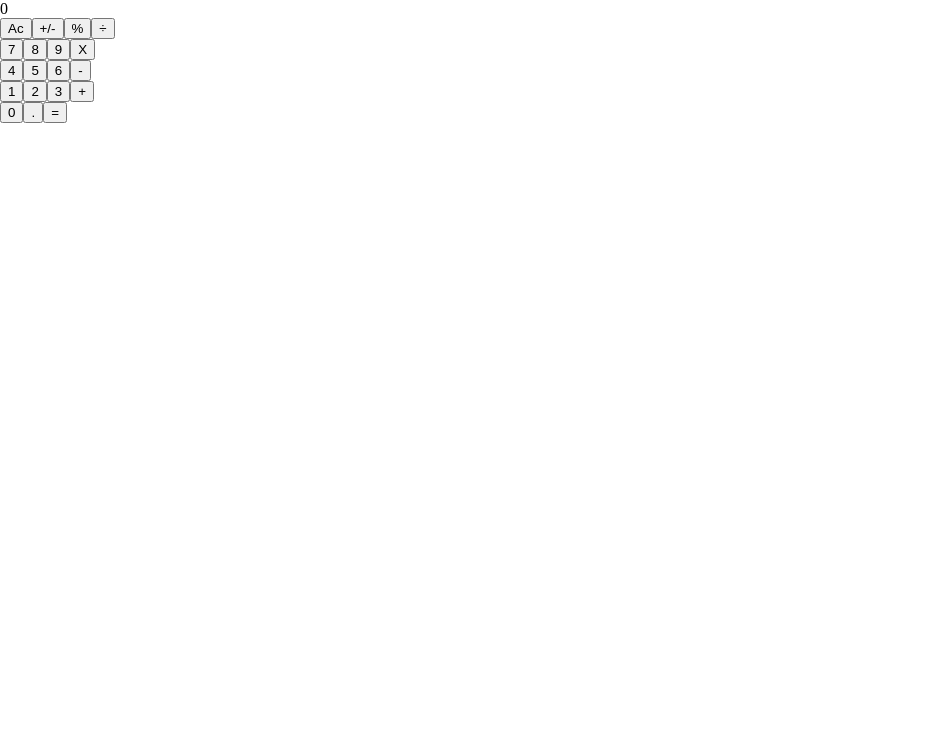
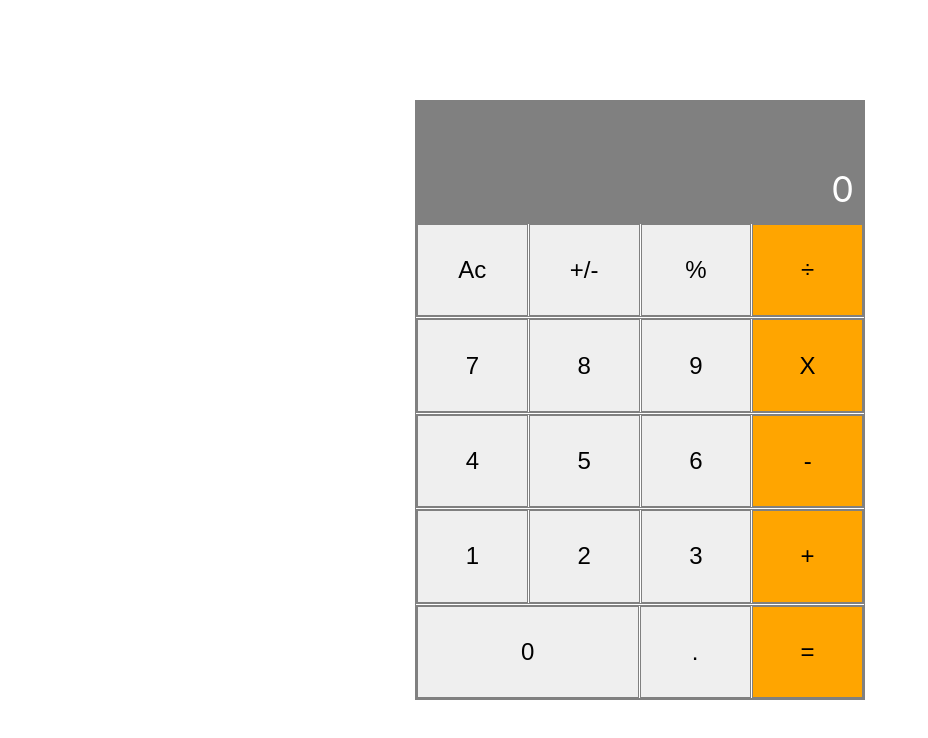
Before and after one commit to RichardChileya/Math-Magicians, a React (Create React App) app: page / in a window 1280 px wide. Shown: the top 738 px of the page, without its empty margins (0-928 px from the left). Built offline with nearby package versions, Linux system fonts and the light colour scheme.

Commit message:
Add styling to the App

```diff
--- a/src/index.css
+++ b/src/index.css
@@ -1,3 +1,75 @@
 body {
   margin: 0;
+  font-family:
+    -apple-system,
+    BlinkMacSystemFont,
+    'Segoe UI',
+    'Roboto',
+    'Oxygen',
+    'Ubuntu',
+    'Cantarell',
+    'Fira Sans',
+    'Droid Sans',
+    'Helvetica Neue',
+    sans-serif;
+  -webkit-font-smoothing: antialiased;
+  -moz-osx-font-smoothing: grayscale;
+  display: flex;
+  align-items: center;
+  justify-content: center;
+  min-height: 100vh;
 }
+
+main {
+  display: grid;
+  grid-template-rows: 2fr 8fr;
+  width: 450px;
+  height: 600px;
+  row-gap: 0;
+}
+
+main div {
+  display: flex;
+  flex-direction: column;
+  border: 1px solid gray;
+  gap: 1px;
+  flex: 1;
+}
+
+button {
+  width: 100%;
+  border-radius: 0;
+  border: 0.5px solid gray;
+  font-size: 1.5rem;
+}
+
+.rows button:last-child {
+  background-color: orange;
+}
+
+.rows:last-child button:first-child {
+  width: 210%;
+  flex-grow: -5;
+}
+
+.rows {
+  display: flex;
+  flex-direction: row;
+  gap: 1px;
+  flex: 1;
+}
+
+#screen {
+  width: auto;
+  height: 120px;
+  background-color: gray;
+  color: #fff;
+  display: flex;
+  flex-direction: row-reverse;
+  align-items: flex-end;
+  font-size: 36px;
+}
+
+#screen span {
+  padding: 10px;
+}
```
